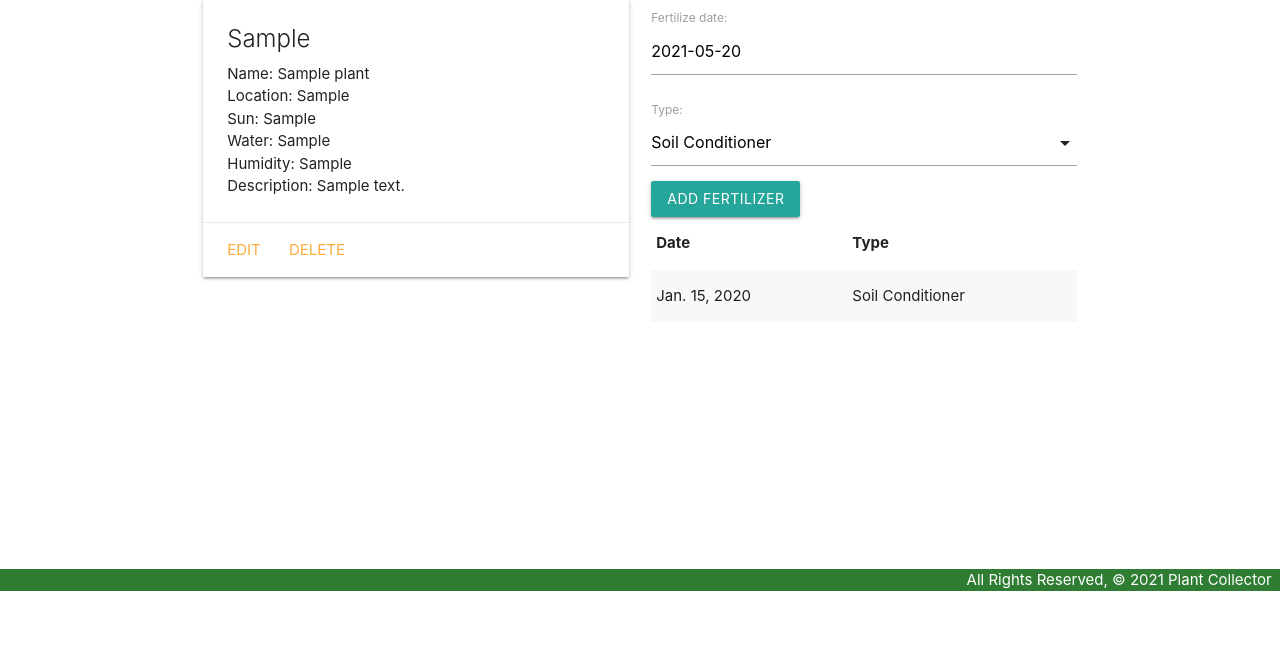
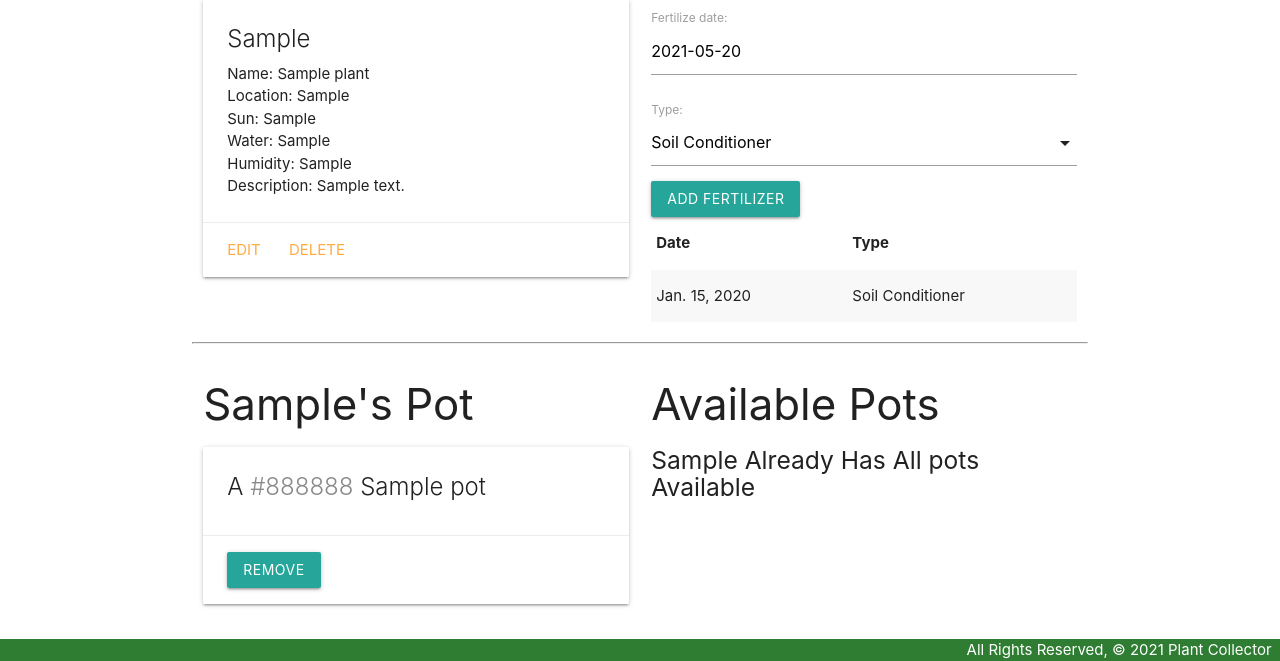
Before and after one commit to rohitgj169/item_collector, a Django app: page /plants/1/ in a window 1280 px wide. Shown: the part 209-870 px from the top of the page. Before the commit the page ends 800 px from the top, so only its background shows below. Run offline with Django 3.2, Linux system fonts and the light colour scheme; tables that the repository leaves empty hold one stand-in row (values such as "Sample post").

Commit message:
many to many done

```diff
--- a/itemcollector/main_app/templates/plants/detail.html
+++ b/itemcollector/main_app/templates/plants/detail.html
@@ -45,6 +45,56 @@
   </div>
 </div>
 
+<hr>
+
+<div class="row">
+  <div class="col s6">
+    <h3>{{ plant.alias }}'s Pot</h3>
+    {% if plant.pots.count %}
+      {% for pot in plant.pots.all %}
+        <div class="card">
+          <div class="card-content">
+            <span class="card-title">
+              A <span style="color: {{ pot.color }}">{{ pot.color }}</span> {{ pot.name }}
+            </span>
+          </div>
+          <div class="card-action">
+            <form action="{% url 'remove_pot' plant.id pot.id %}" method="post">
+              {% csrf_token %}
+              <button type="submit" class="btn">Remove</button>
+            </form>
+          </div>
+        </div>
+      {% endfor %}
+    {% else %}
+      <h5>No Pots available.</h5>
+    {% endif %}
+  </div>
+
+  <div class="col s6">
+    <h3>Available Pots</h3>
+    {% if pots.count %}
+      {% for pot in pots.all %}
+        <div class="card">
+          <div class="card-content">
+            <span class="card-title">
+              A <span style="color: {{ pot.color }}">{{ pot.color }}</span> {{ pot.name }}
+            </span>
+          </div>
+          <div class="card-action">
+            <form action="{% url 'assoc_pot' plant.id pot.id %}" method="post">
+              {% csrf_token %}
+              <button type="submit" class="btn">Add</button>
+            </form>
+          </div>
+        </div>
+      {% endfor %}
+    {% else %}
+      <h5>{{plant.alias}} Already Has All pots Available</h5>
+    {% endif %}
+  </div>
+</div>
+
 <script>
   let dateEl = document.getElementById('id_date');
   M.Datepicker.init(dateEl, {
--- a/itemcollector/main_app/urls.py
+++ b/itemcollector/main_app/urls.py
@@ -10,6 +10,8 @@ urlpatterns = [
     path('plants/<int:pk>/update/', views.PlantUpdate.as_view(), name = 'plants_update'),
     path('plants/<int:pk>/delete/', views.PlantDelete.as_view(), name = 'plants_delete'),
     path('plants/<int:plant_id>/add_fertilizer', views.add_fertilizer, name = 'add_fertilizer'),
+    path('plants/<int:plant_id>/assoc_pot/<int:pot_id>/', views.assoc_pot, name = 'assoc_pot'),
+    path('plants/<int:plant_id>/remove_pot/<int:pot_id>/', views.remove_pot, name = 'remove_pot'),
     path('pots/', views.PotList.as_view(), name = 'pots_index'),
     path('pots/<int:pk>/', views.PotDetail.as_view(), name = 'pots_detail'),
     path('pots/create/', views.PotCreate.as_view(), name = 'pots_create'),
--- a/itemcollector/main_app/views.py
+++ b/itemcollector/main_app/views.py
@@ -21,10 +21,12 @@ def plants_index(request):
 
 def plants_detail(request, plant_id):
     plant = Plant.objects.get(id=plant_id)
+    pots_not_in_use = Pot.objects.exclude(id__in = plant.pots.all().values_list('id'))
     fertilizer_form = FertilizerForm()
     return render(request, 'plants/detail.html', {
         'plant': plant,
-        'fertilizer_form': fertilizer_form
+        'fertilizer_form': fertilizer_form,
+        'pots': pots_not_in_use
     })
 
 def add_fertilizer(request, plant_id):
@@ -33,6 +35,14 @@ def add_fertilizer(request, plant_id):
         new_entry = form.save(commit = False)
         new_entry.plant_id = plant_id
         new_entry.save()
+    return redirect('detail', plant_id = plant_id)
+
+def assoc_pot(request, plant_id, pot_id):
+    Plant.objects.get(id = plant_id).pots.add(pot_id)
+    return redirect('detail', plant_id = plant_id)
+
+def remove_pot(request, plant_id, pot_id):
+    Plant.objects.get(id = plant_id).pots.remove(pot_id)
     return redirect('detail', plant_id = plant_id)
 
 class PlantCreate(CreateView):
```
